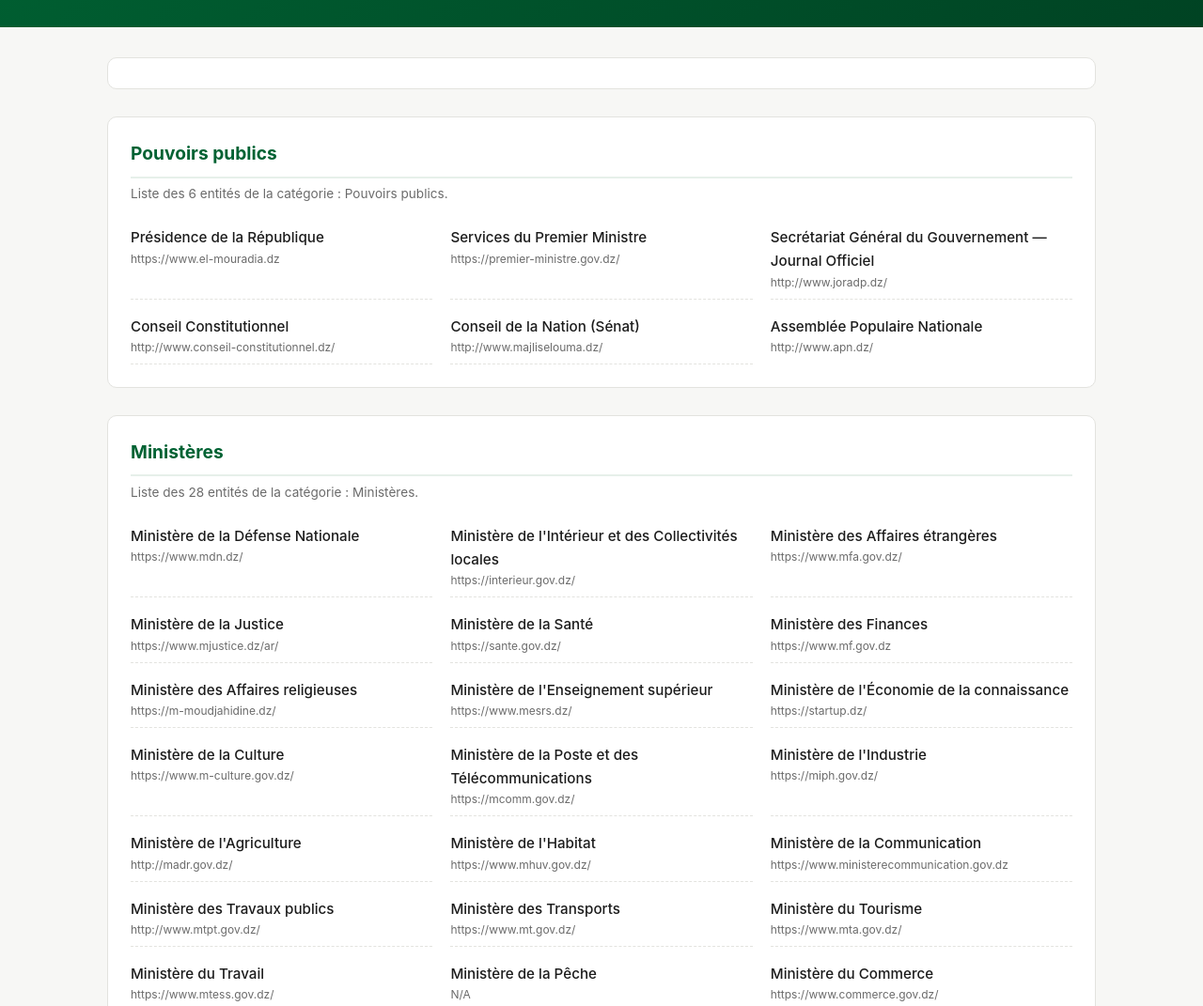
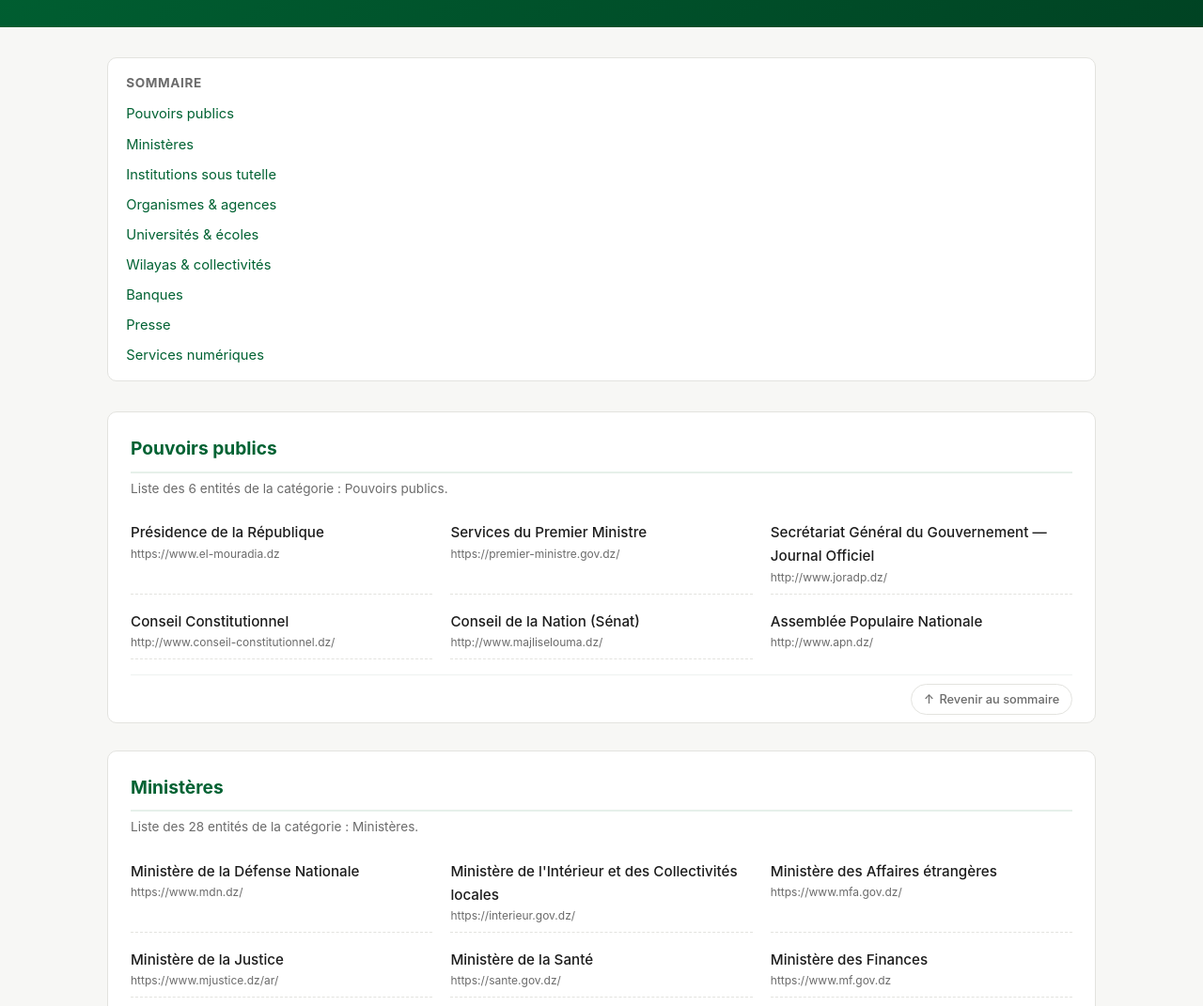
Before and after one commit to nazimboudeffa/dzair-co, a plain HTML site: page explore.html in a window 1280 px wide. Shown: the part 217-1288 px from the top of the page at 94% size. Drawn offline with Linux system fonts and the light colour scheme.

Commit message:
fixed bug

```diff
--- a/explore.html
+++ b/explore.html
@@ -177,6 +177,10 @@
   }
   nav.toc a:hover { text-decoration: underline; }
 
+  @media (prefers-reduced-motion: no-preference) {
+    html { scroll-behavior: smooth; }
+  }
+
   section.category {
     background: var(--card);
     border: 1px solid var(--border);
@@ -222,6 +226,35 @@
     color: var(--muted);
     margin-top: 0.1rem;
     word-break: break-all;
+  }
+  .back-to-toc-wrap {
+    display: flex;
+    justify-content: flex-end;
+    padding-top: 0.6rem;
+    border-top: 1px solid #eef2f0;
+  }
+  .back-to-toc {
+    display: inline-flex;
+    align-items: center;
+    gap: 0.35rem;
+    padding: 0.35rem 0.8rem;
+    border: 1px solid var(--border);
+    border-radius: 999px;
+    background: var(--card);
+    color: var(--muted);
+    font-size: 0.8rem;
+    font-weight: 500;
+    text-decoration: none;
+    transition: color 0.15s ease, background 0.15s ease, border-color 0.15s ease;
+  }
+  .back-to-toc:hover {
+    background: #f0f4f2;
+    border-color: rgba(0, 98, 51, 0.3);
+    color: var(--green);
+  }
+  .back-to-toc:focus-visible {
+    outline: 2px solid var(--green);
+    outline-offset: 2px;
   }
   details.archive {
     background: #faf6ec;
@@ -351,7 +384,7 @@
 
 <div class="container">
 
-  <nav class="toc">
+  <nav class="toc" id="sommaire">
     <h2>Sommaire</h2>
     <ul>
       <li><a href="#pouvoirs-publics">Pouvoirs publics</a></li>
@@ -421,7 +454,7 @@ async function initializeExplorer() {
         console.log("Données sites.json chargées avec succès et structure HTML générée.");
 
         tocContainer.innerHTML = generateToC(sites);
-        container.innerHTML = `<section id="dynamic-content" class="category"></section>` + contentHtml;
+        container.insertAdjacentHTML('beforeend', contentHtml);
 
     } catch (error) {
         console.error("Échec du chargement de l'annuaire:", error);
@@ -454,6 +487,11 @@ function generateSiteHtml(sites) {
                         </li>
                     `).join('')}
                 </ul>
+                <div class="back-to-toc-wrap">
+                    <a class="back-to-toc" href="#sommaire">
+                        <span aria-hidden="true">↑</span> Revenir au sommaire
+                    </a>
+                </div>
             </section>`;
     }
 
```
